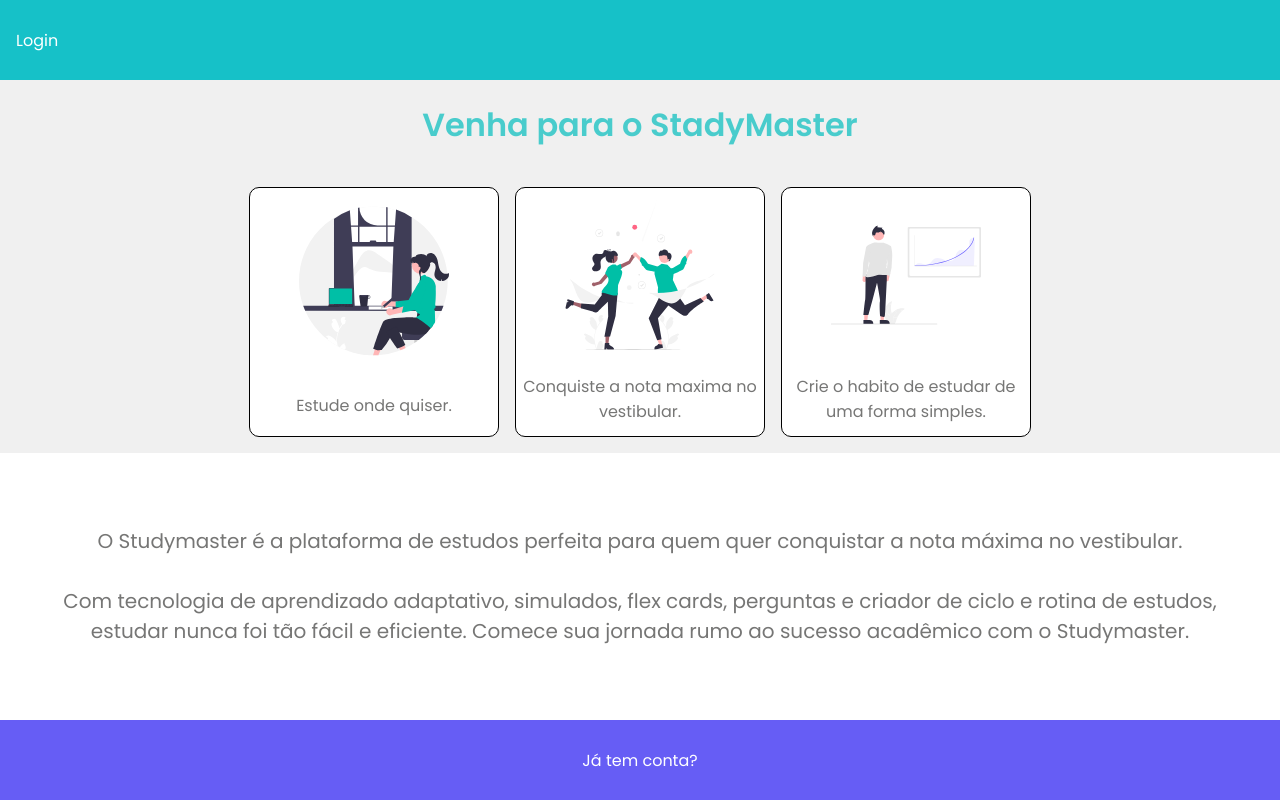
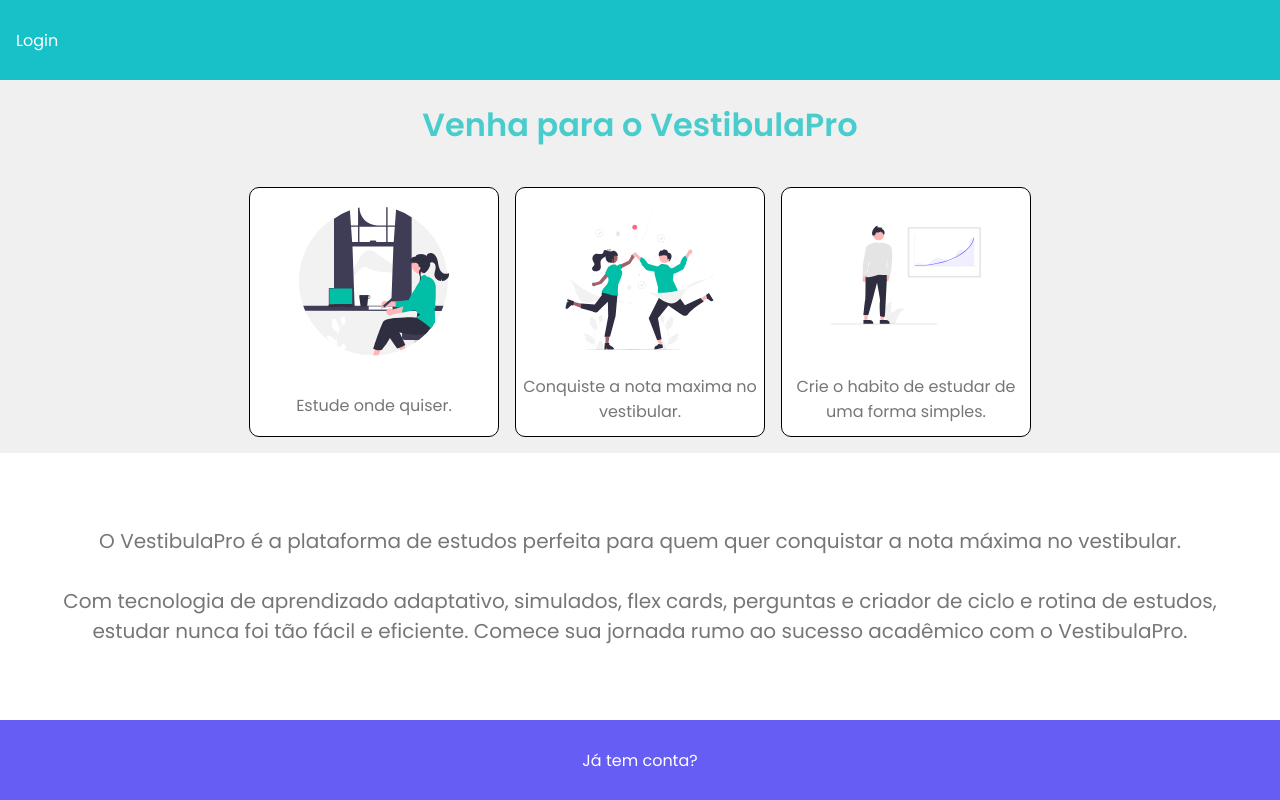
Before and after one commit to RichardRodriguesGomesDeJesus/Lotudy, a Next.js app: page / in a window 1280 px wide. Built offline with nearby package versions, Linux system fonts and the light colour scheme.

Commit message:
update index.tsx

```diff
--- a/pages/index.tsx
+++ b/pages/index.tsx
@@ -16,7 +16,7 @@
     <Container>
       <Head>
         <title>Create Next App</title>
-        <meta name="description" content="Generated by create next app" />
+        <meta name="description" content="VestibulaPro" />
         <link rel="icon" href="/favicon.ico" />
         <style>
           @import url('https://fonts.googleapis.com/css2?family=Poppins:wght@400;600&display=swap');
@@ -28,13 +28,13 @@
         </nav>
       </Header>
       <Main>
-        <Title>Venha para o StadyMaster</Title>
+        <Title>Venha para o VestibulaPro</Title>
         <Cards />
         <Description>
-          O Studymaster é a plataforma de estudos perfeita para quem quer conquistar a nota máxima no vestibular.
+          O VestibulaPro é a plataforma de estudos perfeita para quem quer conquistar a nota máxima no vestibular.
           <br/>
           <br/>
-          Com tecnologia de aprendizado adaptativo, simulados, flex cards, perguntas e criador de ciclo e rotina de estudos, estudar nunca foi tão fácil e eficiente. Comece sua jornada rumo ao sucesso acadêmico com o Studymaster.
+          Com tecnologia de aprendizado adaptativo, simulados, flex cards, perguntas e criador de ciclo e rotina de estudos, estudar nunca foi tão fácil e eficiente. Comece sua jornada rumo ao sucesso acadêmico com o VestibulaPro.
         </Description>
       </Main>
       <Footer>
```
